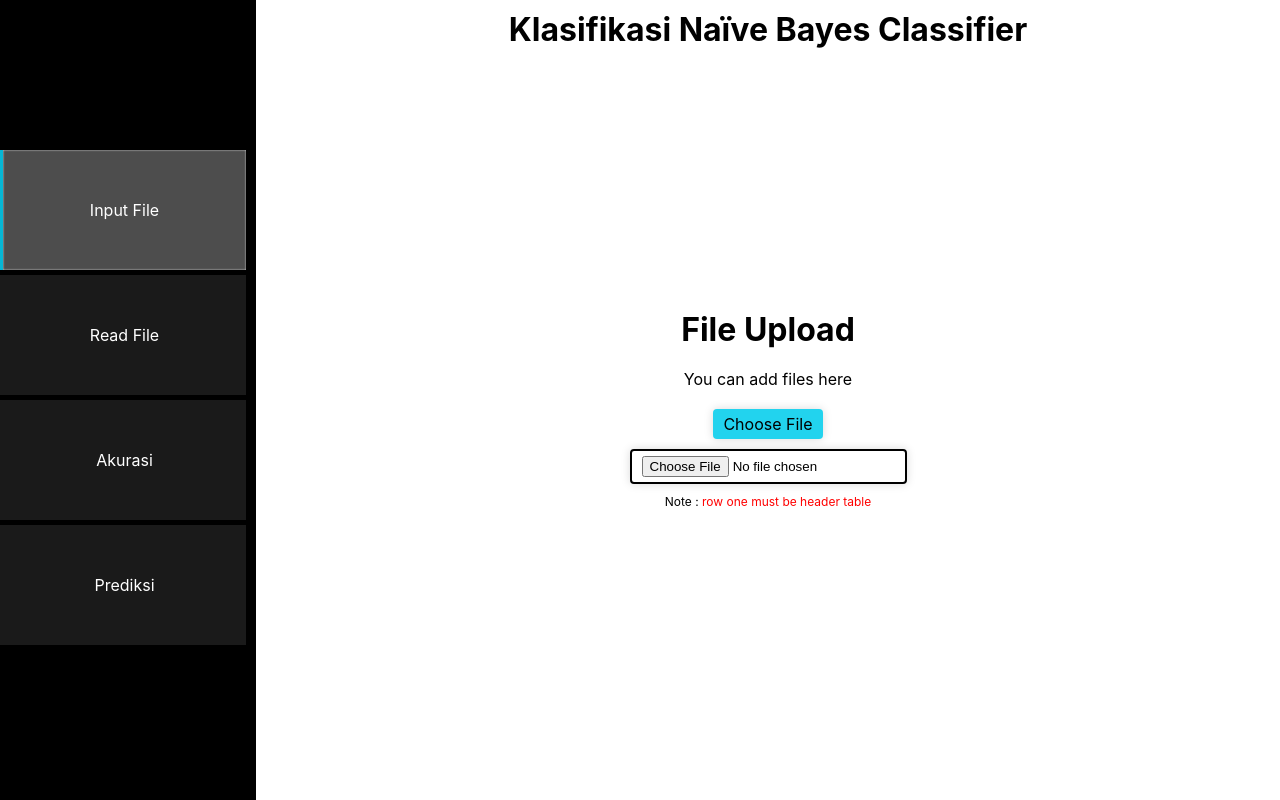
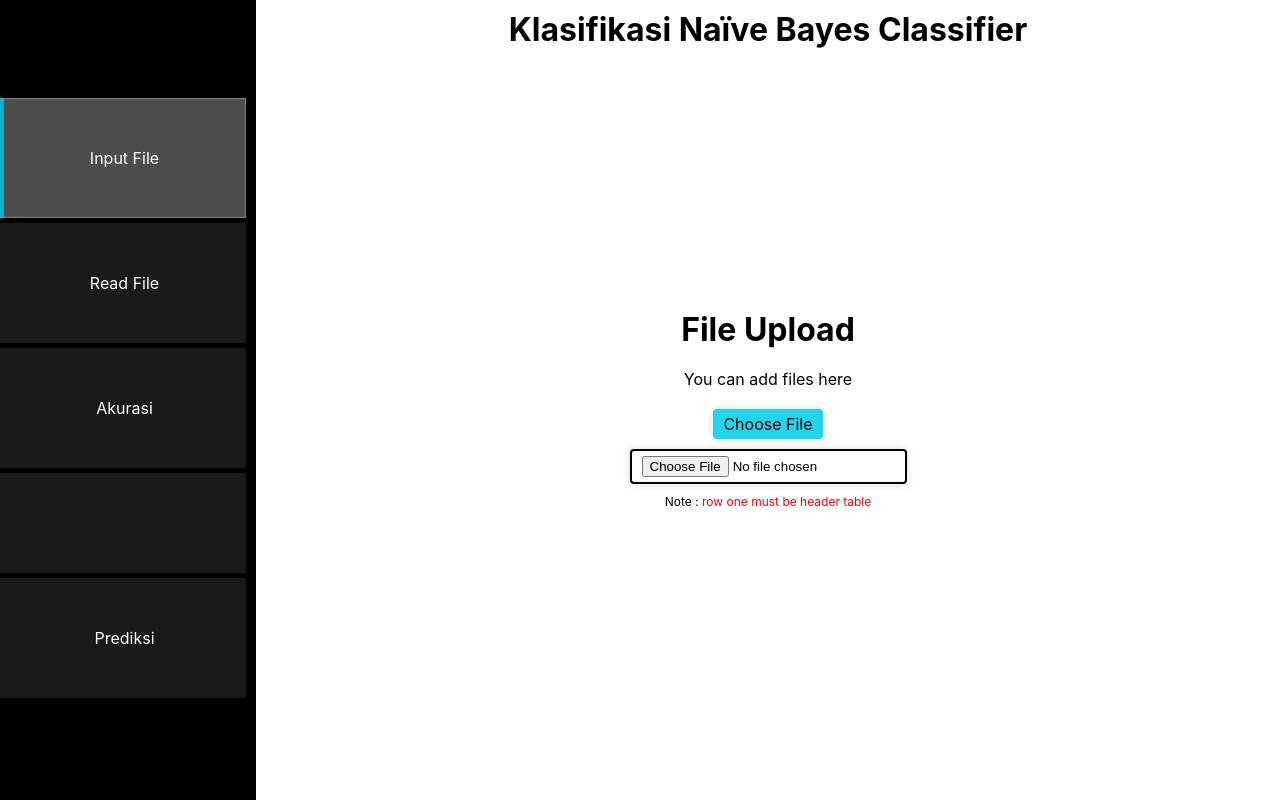
Before and after one commit to agvenmuharisrifqi/showDataML, a Django app: template templates/index.html in a window 1280 px wide. Run offline with Django 4.2, Linux system fonts and the light colour scheme; the template is opened without the code that fills it, so the values that code supplies are empty; some libraries are stand-ins or nearby versions.

Commit message:
perubahan kata2 di index.html v12

```diff
--- a/templates/index.html
+++ b/templates/index.html
@@ -16,7 +16,7 @@
                 <li class="nav-item active">Input File</li>
                 <li class="nav-item">Read File</li>
                 <li class="nav-item">Akurasi</li>
-                <!-- <li class="nav-item">Selection</li> -->
+                 <li class="nav-item"></li>
                 <li class="nav-item">Prediksi</li>
             </ul>
         </nav>
```
